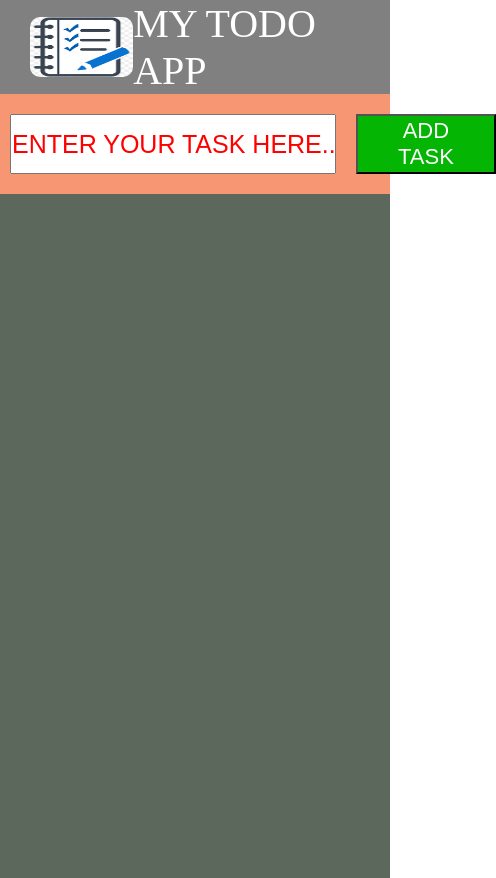
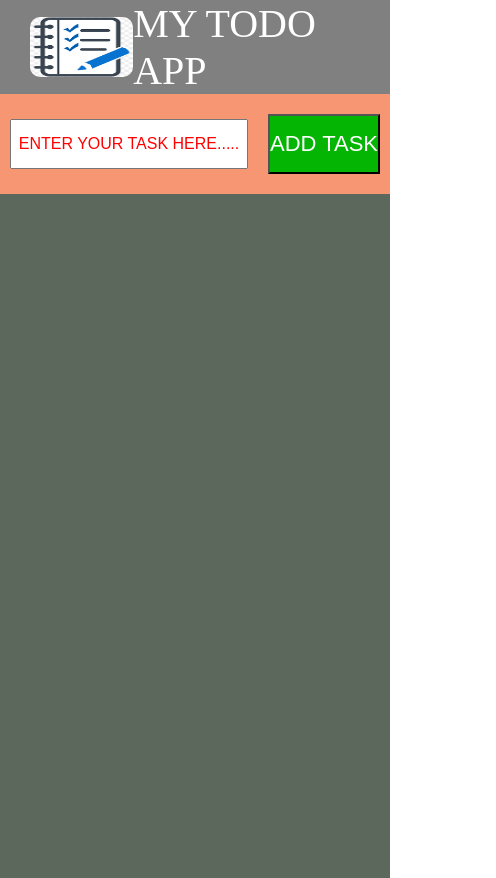
Before and after one commit to LalatenduBhatta/M2React, a React (Vite) app in the folder myreactapp/: page / in a window 390 px wide. Shown: the whole page, 496 px wide, since content can reach past the window. Built offline with nearby package versions, Linux system fonts and the light colour scheme.

Commit message:
added media queries

```diff
--- a/myreactapp/package.json
+++ b/myreactapp/package.json
@@ -11,7 +11,8 @@
   },
   "dependencies": {
     "react": "^18.2.0",
-    "react-dom": "^18.2.0"
+    "react-dom": "^18.2.0",
+    "react-icons": "^5.0.1"
   },
   "devDependencies": {
     "@types/react": "^18.2.64",
--- a/myreactapp/src/components/EditModal.jsx
+++ b/myreactapp/src/components/EditModal.jsx
@@ -1,5 +1,6 @@
 import React from 'react'
 import { useState } from 'react';
+import { RxCross2 } from "react-icons/rx";
 
 function EditModal({ closeModal, editTask, dispatch }) {
     // console.log(editTask);
@@ -26,7 +27,9 @@ function EditModal({ closeModal, editTask, dispatch }) {
                         <button
                             onClick={closeModal}>Close</button>
                     </div>
-                    <h2 className="cross" onClick={closeModal}>X</h2>
+                    <h2 className="cross" onClick={closeModal}>
+                        <RxCross2 />
+                    </h2>
                 </div>
             </div >
         </>
--- a/myreactapp/src/components/TaskDisplay.jsx
+++ b/myreactapp/src/components/TaskDisplay.jsx
@@ -1,5 +1,7 @@
 import React, { useState } from 'react'
 import EditModal from './EditModal'
+import { RiDeleteBin5Fill } from "react-icons/ri";
+import { FaEdit } from "react-icons/fa";
 
 
 function TaskDisplay({ tasks, dispatch }) {
@@ -24,8 +26,12 @@ function TaskDisplay({ tasks, dispatch }) {
                                 <div className='buttons'>
                                     <button
                                         onClick={() => dispatch({ type: "delete", payload: index })}
-                                    >DEL</button>
-                                    <button onClick={() => editHandeler(task, index)}>EDIT</button>
+                                    >
+                                        <RiDeleteBin5Fill />
+                                    </button>
+                                    <button onClick={() => editHandeler(task, index)}>
+                                        <FaEdit />
+                                    </button>
                                 </div>
                             </div>
                         )
--- a/myreactapp/src/index.css
+++ b/myreactapp/src/index.css
@@ -161,3 +161,30 @@ h3{
 .cross:hover,.modal-buttons>button:hover{
     transform: perspective(200px) translateZ(30px);
 }
+@media (max-width:1200px){
+    .container{
+        display: grid;
+        grid-template-columns: repeat(3,1fr);
+    }
+}
+@media (max-width:900px){
+    .container{
+        display: grid;
+        grid-template-columns: repeat(2,1fr);
+    }
+}
+
+@media (max-width:500px){
+    .container{
+        display: grid;
+        grid-template-columns: repeat(1,1fr);
+    }
+    .input>button{
+        padding: 0;
+    }
+    .input>input{
+        height: 50px;
+        flex-grow: 1;
+        font-size: 16px;
+    }
+}
```
Also changed, not shown: 1 other file (tests, documents, lock files or other folders).
